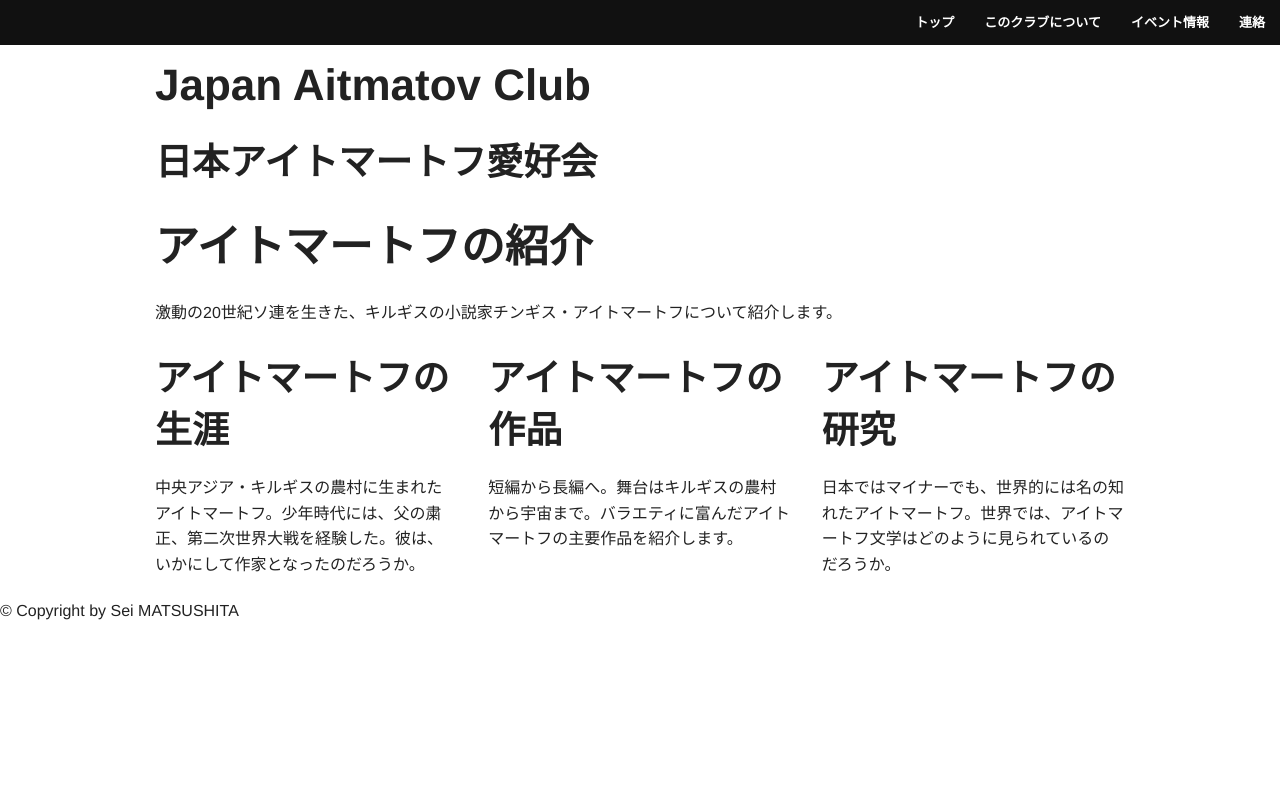
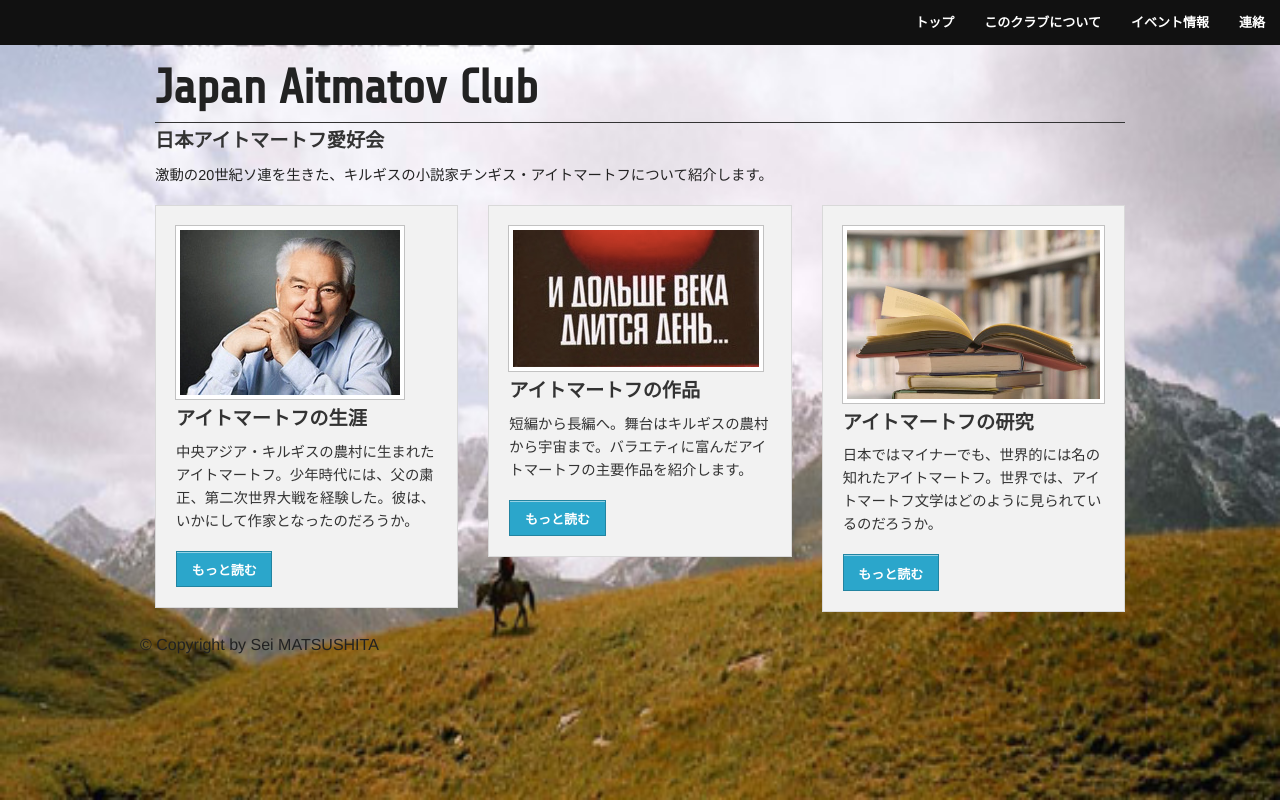
Before and after one commit to seimatsu/aitmatovclub, a plain HTML site: page index.html in a window 1280 px wide. Drawn offline with Linux system fonts and the light colour scheme.

Commit message:
design change
design change

```diff
--- a/index.html
+++ b/index.html
@@ -10,19 +10,20 @@
 		<title>日本アイトマートフ愛好会</title>
 		<link rel="stylesheet" href="css/normalize.css" />
   		<link rel="stylesheet" href="css/foundation.css" />
-		<!--link rel="stylesheet" href="style.css"-->
+		<link rel="stylesheet" href="style.css">
 		<meta name="description" content="">
 		<meta name="author" content="松下 聖">
 
 		<meta name="viewport" content="width=device-width; initial-scale=1.0">
 		<script src="js/vendor/custom.modernizr.js"></script>
-
+		<link href='http://fonts.googleapis.com/css?family=Share+Tech' rel='stylesheet' type='text/css'>
 		<link rel="shortcut icon" href="/favicon.ico">
 		<link rel="apple-touch-icon" href="/apple-touch-icon.png">
 	</head>
 
 	<body>
-		<div>
+			<img src="img/background.jpg" class="background">
+
 			<header>
 
 				<nav class="top-bar">
@@ -36,62 +37,81 @@
     <ul class="right">
 
 						<li><a href="test.html">トップ</a></li>
-						<li><a href="about.html">このクラブについて</a></li>
+						<li><a href="about.html" data-dropdown="drop2">このクラブについて</a></li>
+						<p id="drop2" class="f-dropdown content" data-dropdown-content>
+							このクラブについて説明します。
+						</p>
 						<li><a href="event.html">イベント情報</a></li>
 						<li><a href="contact.html">連絡</a></li>
 					</ul>
 					</section>
 				</nav>
 
+				<div class="row">
 
-				<div class="row">
 					<div class="large-12 columns">
 					<hgroup>
 					<h1>Japan Aitmatov Club</h1>
 					<h2>日本アイトマートフ愛好会</h2>
 					</hgroup>
 					</div>
-
 				</div>
 			</header>
-
 			<article>
 				<div class="row">
 				<div class="large-12 columns">
 				<header>
-					<h1>アイトマートフの紹介</h1>
 					<p>激動の20世紀ソ連を生きた、キルギスの小説家チンギス・アイトマートフについて紹介します。</p>
 				</header>
 				</div>
   					<div class="large-4 columns">
-  					<section>
+  					<section class="panel">
+
+					<a class="th radious" href="#">
+						<img src="img/aitmatov_face.jpg">
+					</a>
 					<h2>アイトマートフの生涯</h2>
 					<p>中央アジア・キルギスの農村に生まれたアイトマートフ。少年時代には、父の粛正、第二次世界大戦を経験した。彼は、いかにして作家となったのだろうか。</p>
+					<a href="#" class="small button">もっと読む</a>
 					</section>
   					</div>
+
  					<div class="large-4 columns">
- 						<section>
+ 					<section class="panel">
+ 					<a class="th radious" href="#">
+						<img src="img/idolshe2.jpg">
+					</a>
 					<h2>アイトマートフの作品</h2>
 					<p>短編から長編へ。舞台はキルギスの農村から宇宙まで。バラエティに富んだアイトマートフの主要作品を紹介します。</p>
+					<a href="#" class="small button">もっと読む</a>
 					</section>
  					</div>
+
   					<div class="large-4 columns">
-  						<section>
+  					<section class="panel">
+ 					<a class="th radious" href="#">
+						<img src="img/books.jpg">
+					</a>
 					<h2>アイトマートフの研究</h2>
 					<p>日本ではマイナーでも、世界的には名の知れたアイトマートフ。世界では、アイトマートフ文学はどのように見られているのだろうか。</p>
-				</section>
+					<a href="#" class="small button">もっと読む</a>
+				    </section>
 
   					</div>
 				</div>
 				</article>
 			<footer>
+				<div class="row">
+				<div class="large-12">
 				<p>
 					&copy; Copyright  by Sei MATSUSHITA
 				</p>
+				</div>
+				</div>
 			</footer>
-		</div>
 
 
+</div>
 
 <script>
   document.write('<script src=' +
--- a/style.css
+++ b/style.css
@@ -1,20 +1,40 @@
+body    {
+    background: #fff url(img/background.jpg) no-repeat fixed center top;
 
+   }
+
+.background {
+	min-height: 100%;
+	min-width: 1024px;
+
+	width: 100%;
+	height: auto;
+
+	top: 0px;
+	left: 0px;
+
+	position: fixed;
+
+}
+/*
 div#container {
 	width: 800px;
 	margin: 10px auto;
 }
-
+*/
 header h1 {
 	font-family: 'Share Tech', sans-serif;
-
+	margin-bottom: 5px;
+	font-size: 3.0em;
+	border-bottom:#333333 solid 1px;
 }
 
 header h2 {
-	margin-top: -15px;
+	margin-top: 0px;
 	font-size: 1.2em;
 	color: #333333;
 }
-
+/*
 nav ul {
 	color: #ffffff;
 	width: 800px;
@@ -62,11 +82,22 @@ section {
 	background: -o-linear-gradient(#ffffff 0%, #cccccc 100%);
 	background: -ms-linear-gradient(#ffffff 0%, #cccccc 100%);
 }
+*/
+
+article header h1 {
+	font-size: 1.8em;
+	margin-bottom: 0px;
+}
+
+article header p {
+	font-size: 0.9em;
+}
 
 section h2 {
-	font-size: 1.0em;
+	margin-top: 10px;
+	font-size: 1.2em;
 }
 
 section p {
-	font-size: 0.8em;
+	font-size: 0.9em;
 }
```
Also changed, not shown: img/aitmatov_face.jpeg (added), img/aitmatov_face.jpg (added), img/background.jpg (added), img/books.jpg (added), img/idolshe.jpg (added), img/idolshe2.jpg (added).
